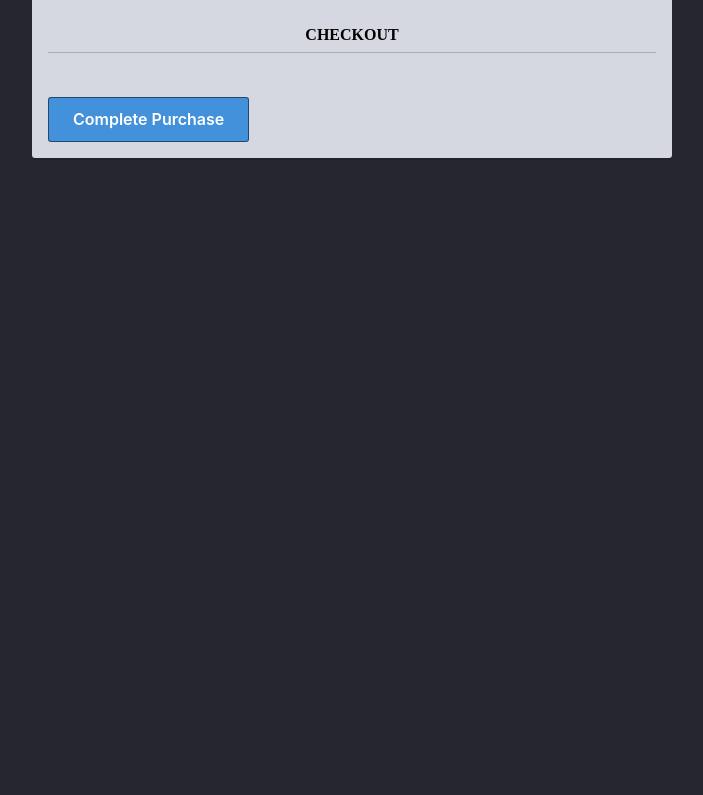
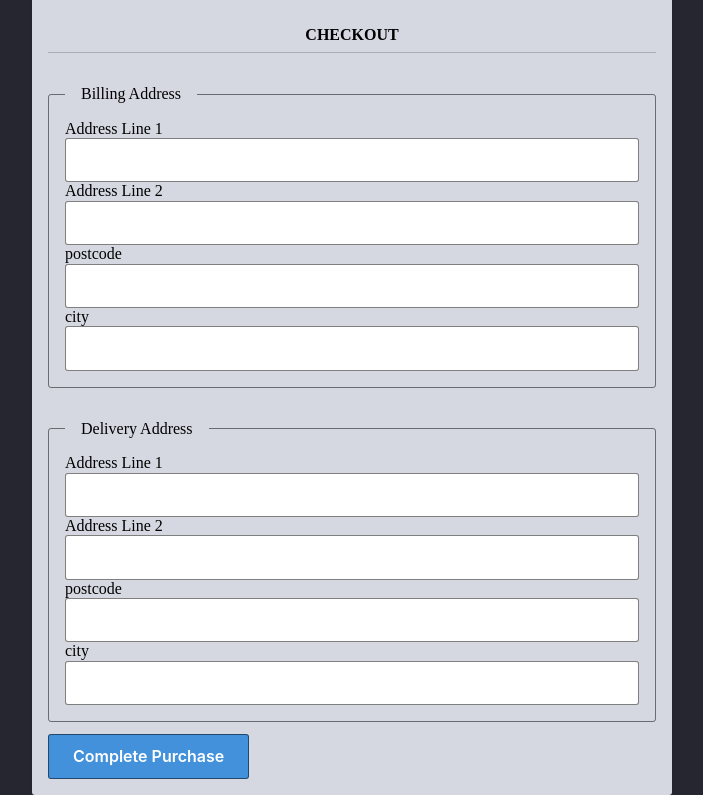
Before and after one commit to zaynab-dh/codi-project, a website: page week-3/26-checkout-groups/index.html in a window 1280 px wide. Shown: the part 259-1054 px from the top of the page, without its empty margins (288-991 px from the left). Before the commit the page ends 800 px from the top, so only its background shows below. Drawn offline with Linux system fonts and the light colour scheme.

Commit message:
completed 26-checkout-groups exercise

```diff
--- a/week-3/26-checkout-groups/index.html
+++ b/week-3/26-checkout-groups/index.html
@@ -38,7 +38,28 @@
           <h2 class="checkout__title">Checkout</h2>
           <form method="GET" id="checkout-form" class="checkout__form">
             <!-- Add the form fields here -->
-
+            <fieldset>
+              <legend>Billing Address</legend>
+              <label for="Address Line 1">Address Line 1</label>
+              <input type="text" id="Address Line 1" name="Address Line 1" />
+              <label for="Address Line 2">Address Line 2</label>
+              <input type="text" id="Address Line 2" name="Address Line 2" />
+              <label for="postcode">postcode</label>
+              <input type="text" id="postcode" name="postcode" />
+              <label for="city">city</label>
+              <input type="text" id="city" name="city" />
+            </fieldset>
+            <fieldset>
+              <legend>Delivery Address</legend>
+              <label for="Address Line 1">Address Line 1</label>
+              <input type="text" id="Address Line 1" name="Address Line 1-1" />
+              <label for="Address Line 2">Address Line 2</label>
+              <input type="text" id="Address Line 2" name="Address Line 2-1" />
+              <label for="postcode">postcode</label>
+              <input type="text" id="postcode" name="postcode-1" />
+              <label for="city">city</label>
+              <input type="text" id="city" name="city-1" />
+            </fieldset>
             <button type="submit">Complete Purchase</button>
           </form>
         </div>
```
